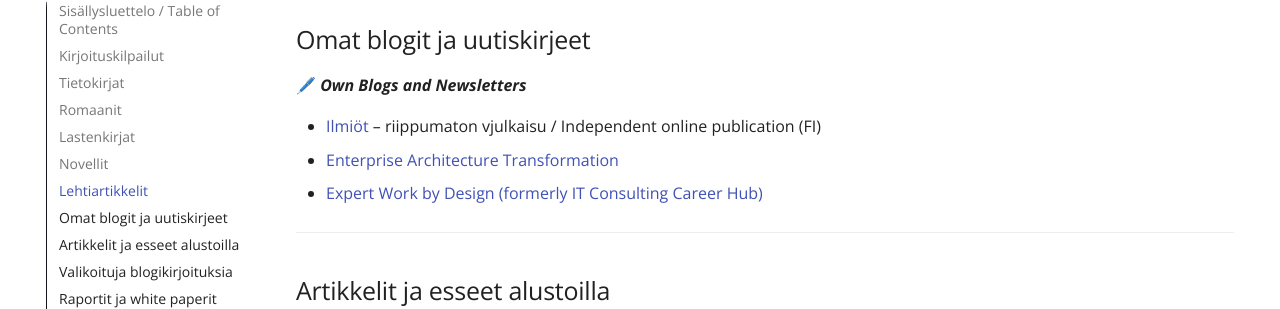
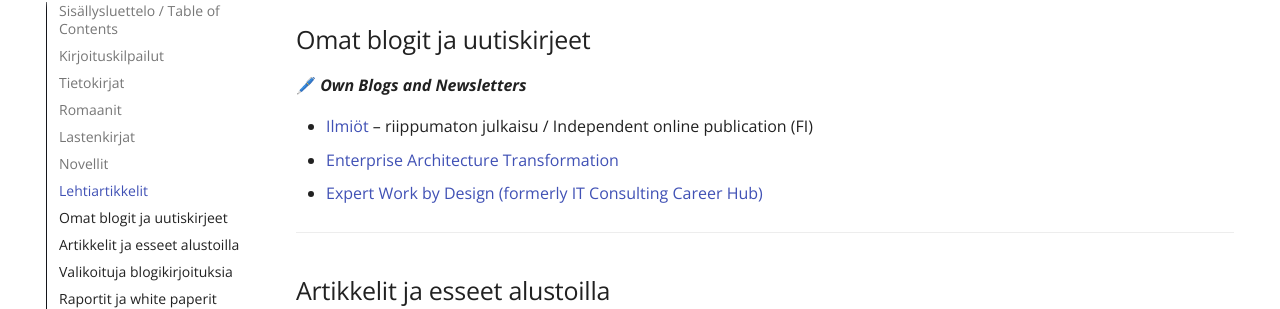
Before and after one commit to eetuniemiphd/eetuniemi, an MkDocs documentation site: the page built from docs/publications.md, in a window 1280 px wide and 900 px high, scrolled down 4331 px. Shown: the part 145-454 px from the top of the window. Built offline with MkDocs 1.6.1 and Material for MkDocs 9.7.7, drawn with Linux system fonts in a browser that asks for light colours; comment, search, counter and statistics services are not loaded.

Commit message:
Update publications.md

```diff
--- a/docs/publications.md
+++ b/docs/publications.md
@@ -131,7 +131,7 @@ description: >-
 ##  Omat blogit ja uutiskirjeet
 🖊️ ***Own Blogs and Newsletters***
 
-- [Ilmiöt](https://ilmiot.eetuniemi.fi/) – riippumaton vjulkaisu / Independent online publication (FI)
+- [Ilmiöt](https://ilmiot.eetuniemi.fi/) – riippumaton julkaisu / Independent online publication (FI)
 - [Enterprise Architecture Transformation](https://www.eatransformation.com)
 - [Expert Work by Design (formerly IT Consulting Career Hub)](https://www.itconsultingcareer.com)
 
```
